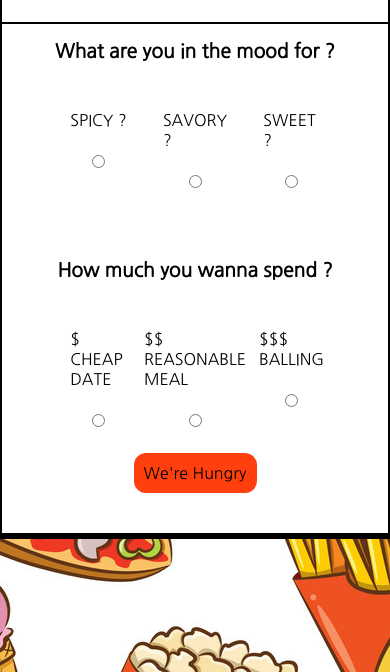
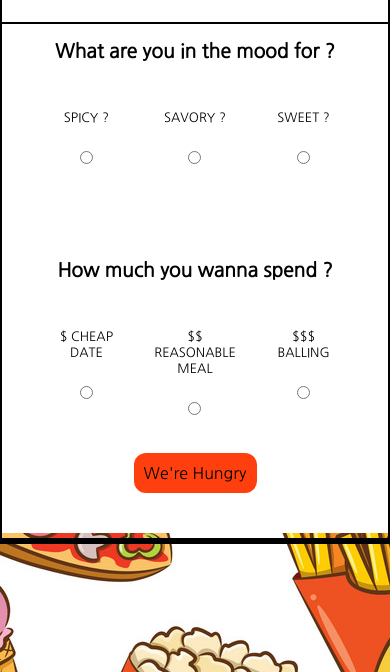
Before and after one commit to SKallDay/shaiKirmaniProject3, a plain HTML site: page index.html in a window 390 px wide. Shown: the part 172-844 px from the top of the page. Drawn offline with nearby package versions, Linux system fonts and the light colour scheme.

Commit message:
media 1100px and 840px

```diff
--- /dev/null
+++ b/styles/partials/_meadia1100px.scss
@@ -0,0 +1,6 @@
+@media(max-width:1100px){
+    .wrapper{
+        max-width: 800px;
+    }
+
+}
--- /dev/null
+++ b/styles/partials/_media840px.scss
@@ -0,0 +1,18 @@
+@media(max-width:840px){
+    .wrapper{
+        max-width: 650px;
+    }
+    .section-container{
+        padding-bottom: 75px;
+    }
+
+
+    fieldset ul{
+        // flex: 1 1 90%;
+        width: 90%;
+        li{
+            font-size: .8rem;
+            text-align: center;
+        }
+    }
+}
--- a/styles/styles.scss
+++ b/styles/styles.scss
@@ -1,3 +1,5 @@
 @import 'partials/setup';
 @import 'partials/layout';
 @import 'partials/main';
+@import 'partials/meadia1100px';
+@import 'partials/media840px';
```
Also changed, not shown: styles/styles.css, 1 other file.
